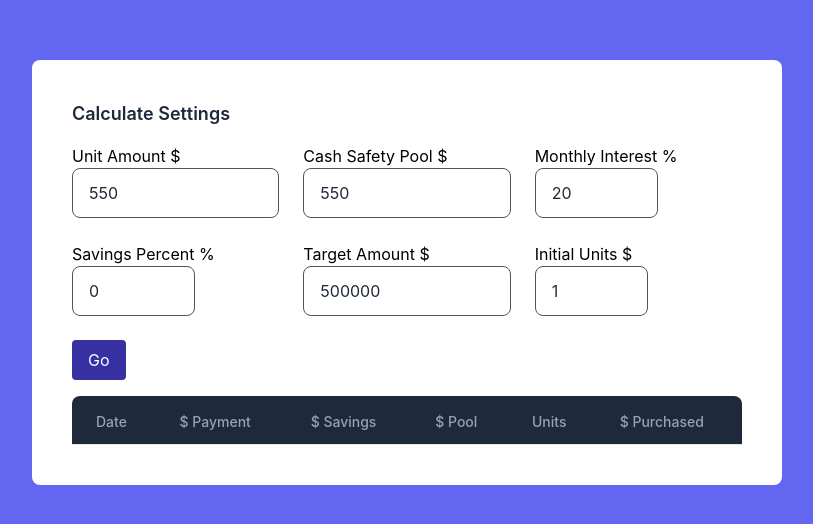
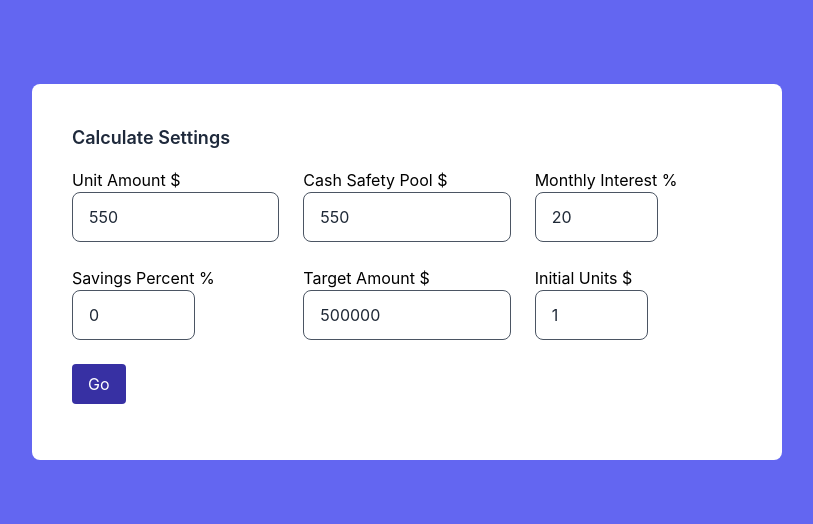
Before and after one commit to DClarkFarr/crypto-crown-calculator, a React (Vite) app: page / in a window 1280 px wide. Shown: the part 128-652 px from the top of the page, without its empty margins (233-1046 px from the left). Built offline with nearby package versions, Linux system fonts and the light colour scheme.

Commit message:
hide table

```diff
--- a/src/App.tsx
+++ b/src/App.tsx
@@ -97,7 +97,9 @@ function App() {
         <div className="app flex flex-col justify-center items-center lg:min-h-screen w-full bg-indigo-500">
             <div className="app__content p-10 m-10 rounded-lg bg-white max-w-full w-[750px]">
                 <CalculatorForm submit={onSubmit}></CalculatorForm>
-                <CalculateTable rows={deferredRows} />
+                {deferredRows.length > 0 && (
+                    <CalculateTable rows={deferredRows} />
+                )}
             </div>
         </div>
     );
```
Also changed, not shown: 2 other files (tests, documents, lock files or other folders).
